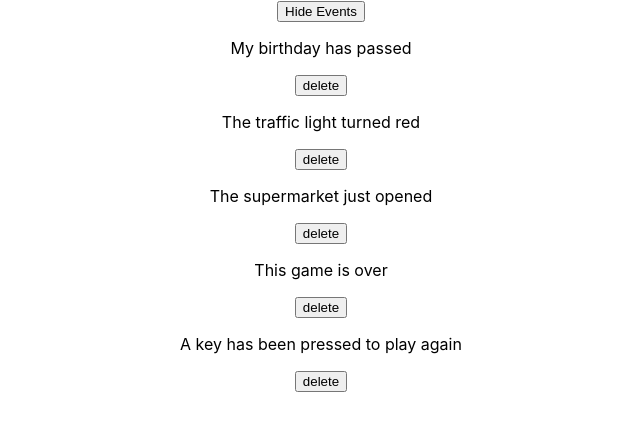
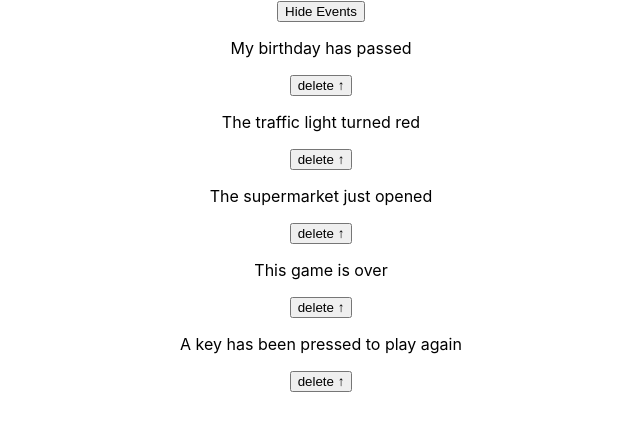
Before and after one commit to codehvila/react-firebase, a React (Create React App) app: page / in a window 1280 px wide. Shown: the top 430 px of the page, without its empty margins (319-959 px from the left). Built offline with nearby package versions, Linux system fonts and the light colour scheme.

Commit message:
Add feedback when events list is empty

```diff
--- a/src/App.js
+++ b/src/App.js
@@ -31,9 +31,10 @@ function App() {
         events.map((event) => (
           <div key={event.id}>
             <p>{event.title}</p>
-            <button onClick={() => handleClick(event.id)}>delete</button>
+            <button onClick={() => handleClick(event.id)}>delete &uarr;</button>
           </div>
         ))}
+      {events.length === 0 && showEvents && <p>No events to show!</p>}
     </div>
   );
 }
```
